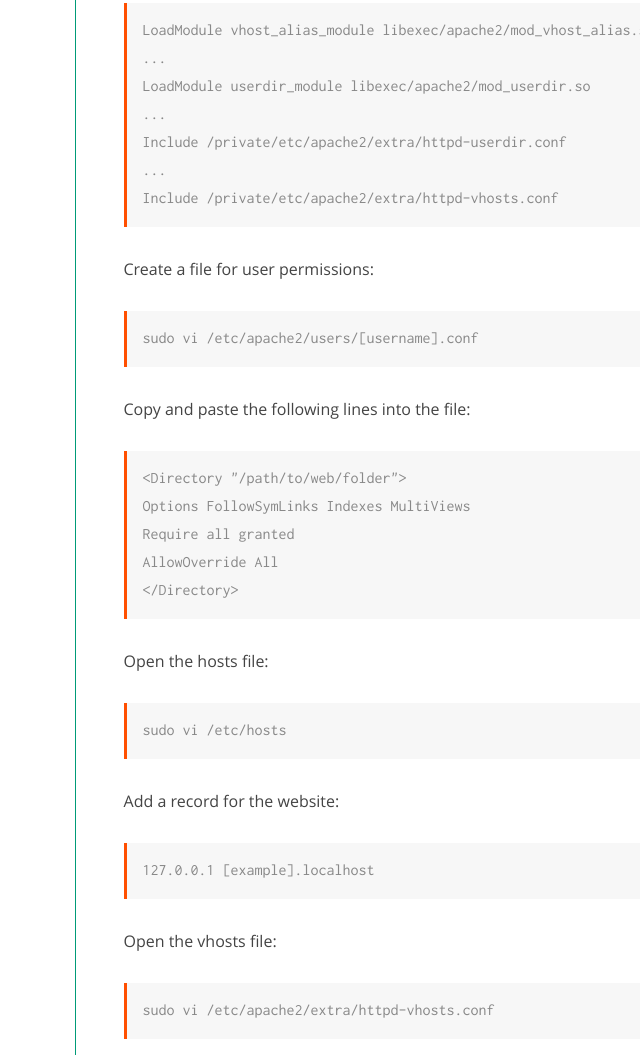
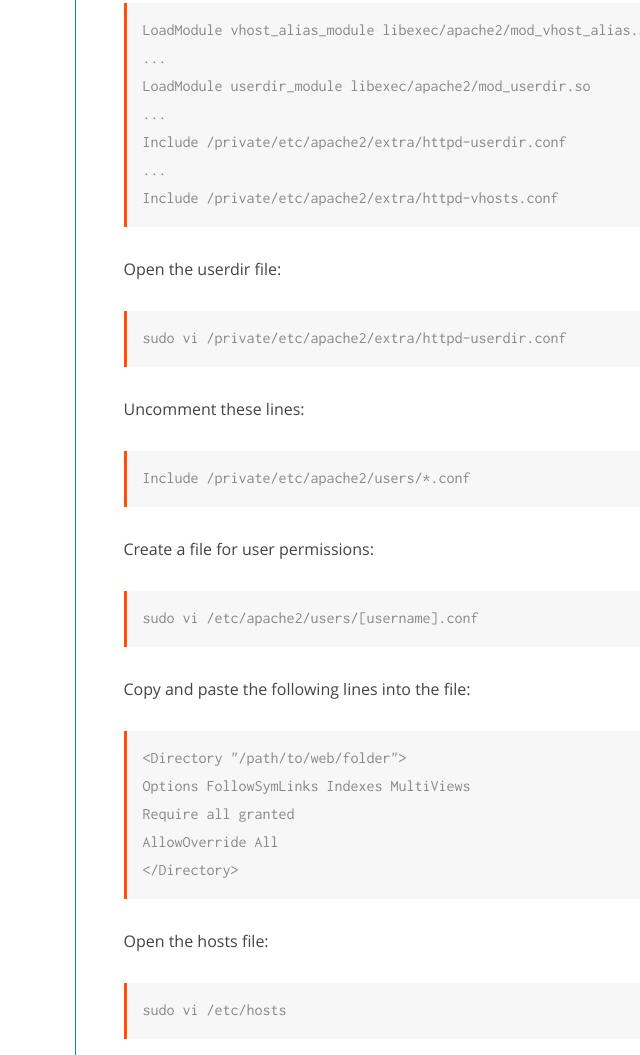
Before and after one commit to harimau99/todsul.github.io, a plain HTML site: page tech/configure-php-mysql-ssl-on-yosemite/index.html in a window 1280 px wide. Shown: the part 697-1752 px from the top of the page, without its empty margins (253-893 px from the left). Drawn offline with Linux system fonts and the light colour scheme.

Commit message:
Fix guide steps

```diff
--- a/tech/configure-php-mysql-ssl-on-yosemite/index.html
+++ b/tech/configure-php-mysql-ssl-on-yosemite/index.html
@@ -63,6 +63,14 @@ LoadModule userdir_module libexec/apache2/mod_userdir.so
 Include /private/etc/apache2/extra/httpd-userdir.conf
 ...
 Include /private/etc/apache2/extra/httpd-vhosts.conf</code></pre>
+
+<p>Open the userdir file:</p>
+
+<pre><code>sudo vi /private/etc/apache2/extra/httpd-userdir.conf</code></pre>
+
+<p>Uncomment these lines:</p>
+
+<pre><code>Include /private/etc/apache2/users/*.conf</code></pre>
 
 <p>Create a file for user permissions:</p>
 
```
